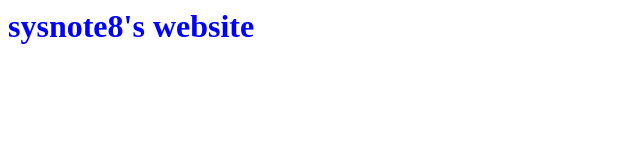
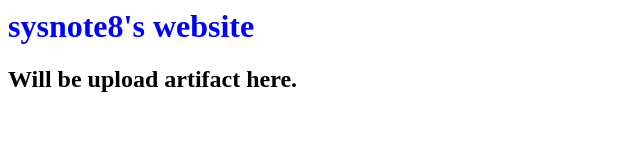
Before and after one commit to sysnote8main/sysnote8main.github.io, a plain HTML site: page index.html in a window 1280 px wide. Shown: the whole page, without its empty margins (0-640 px from the left). Drawn offline with Linux system fonts and the light colour scheme.

Commit message:
Update index.html

```diff
--- a/index.html
+++ b/index.html
@@ -5,5 +5,6 @@
     </head>
     <body>
         <h1>sysnote8's website</h1>
+        <h2>Will be upload artifact here.</h2>
     </body>
 </html>
```
